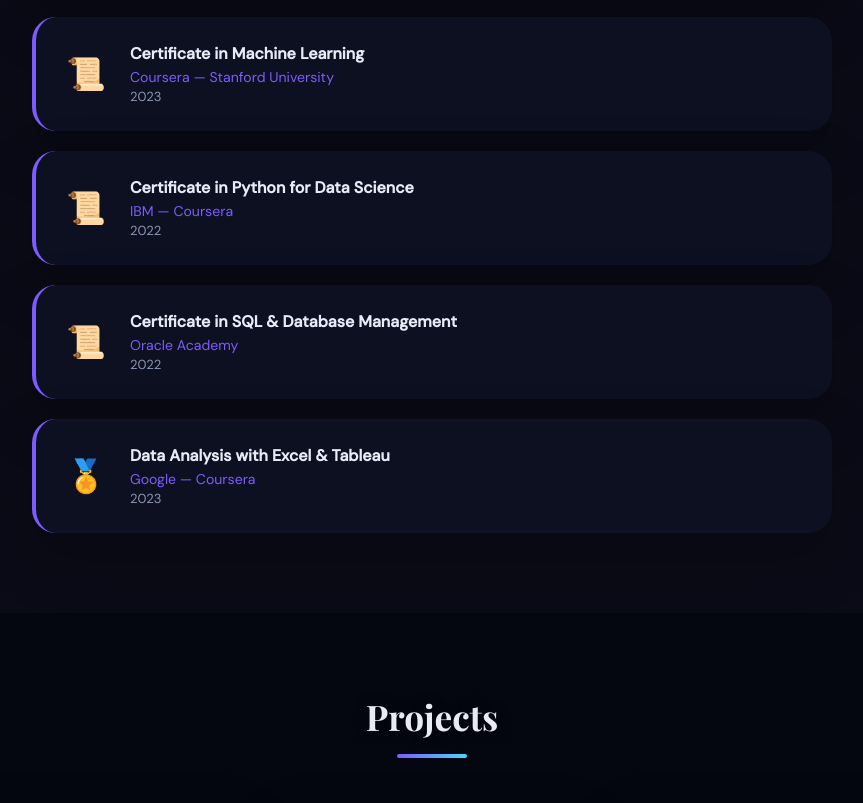
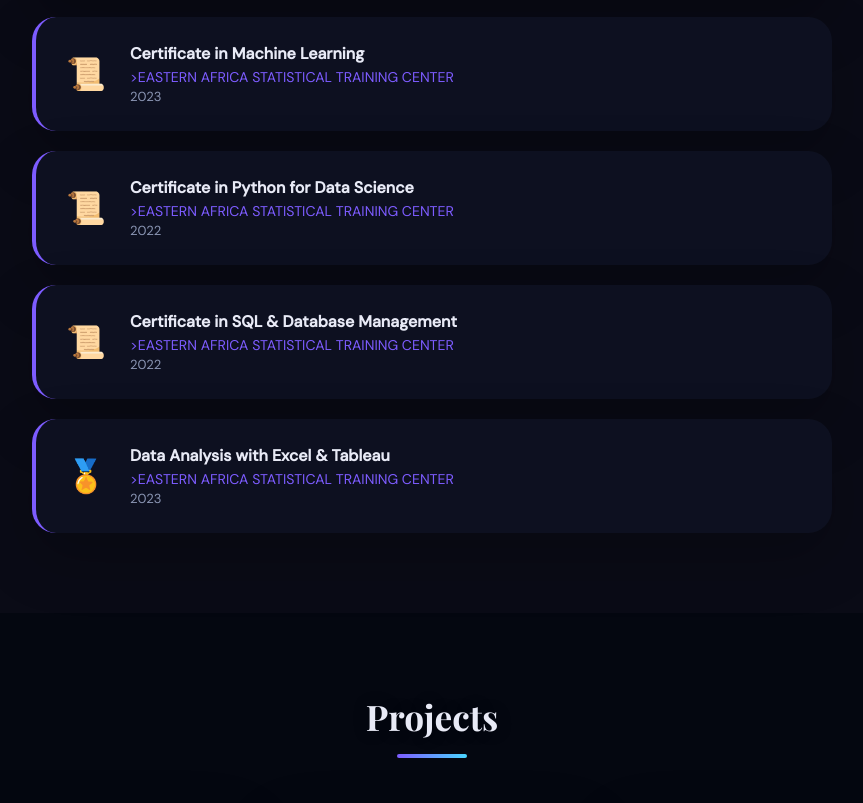
Before and after one commit to nkinda-123/Valeria, a plain HTML site: page frontend/index.html in a window 1280 px wide. Shown: the part 1613-2416 px from the top of the page, without its empty margins (208-1071 px from the left). Drawn offline with nearby package versions, Linux system fonts and the light colour scheme; no server answers.

Commit message:
Update index.html

```diff
--- a/frontend/index.html
+++ b/frontend/index.html
@@ -76,7 +76,7 @@
       <div class="qual-icon">📜</div>
       <div class="qual-info">
         <h3>Certificate in Machine Learning</h3>
-        <p class="qual-place">Coursera — Stanford University</p>
+        <p class="qual-place">>EASTERN AFRICA STATISTICAL TRAINING CENTER</p>
         <p class="qual-year">2023</p>
       </div>
     </div>
@@ -84,7 +84,7 @@
       <div class="qual-icon">📜</div>
       <div class="qual-info">
         <h3>Certificate in Python for Data Science</h3>
-        <p class="qual-place">IBM — Coursera</p>
+        <p class="qual-place">>EASTERN AFRICA STATISTICAL TRAINING CENTER</p>
         <p class="qual-year">2022</p>
       </div>
     </div>
@@ -92,7 +92,7 @@
       <div class="qual-icon">📜</div>
       <div class="qual-info">
         <h3>Certificate in SQL & Database Management</h3>
-        <p class="qual-place">Oracle Academy</p>
+        <p class="qual-place">>EASTERN AFRICA STATISTICAL TRAINING CENTER</p>
         <p class="qual-year">2022</p>
       </div>
     </div>
@@ -100,7 +100,7 @@
       <div class="qual-icon">🏅</div>
       <div class="qual-info">
         <h3>Data Analysis with Excel & Tableau</h3>
-        <p class="qual-place">Google — Coursera</p>
+        <p class="qual-place">>EASTERN AFRICA STATISTICAL TRAINING CENTER</p>
         <p class="qual-year">2023</p>
       </div>
     </div>
```
